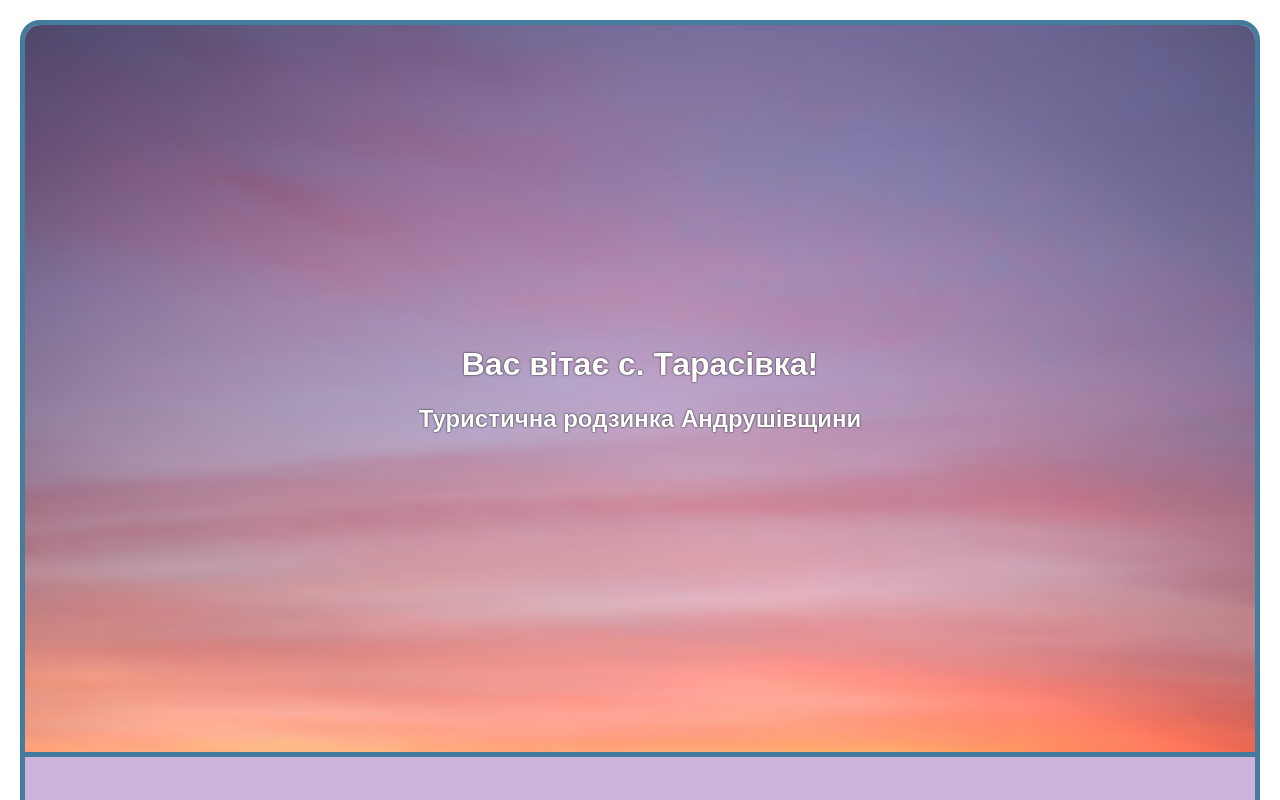
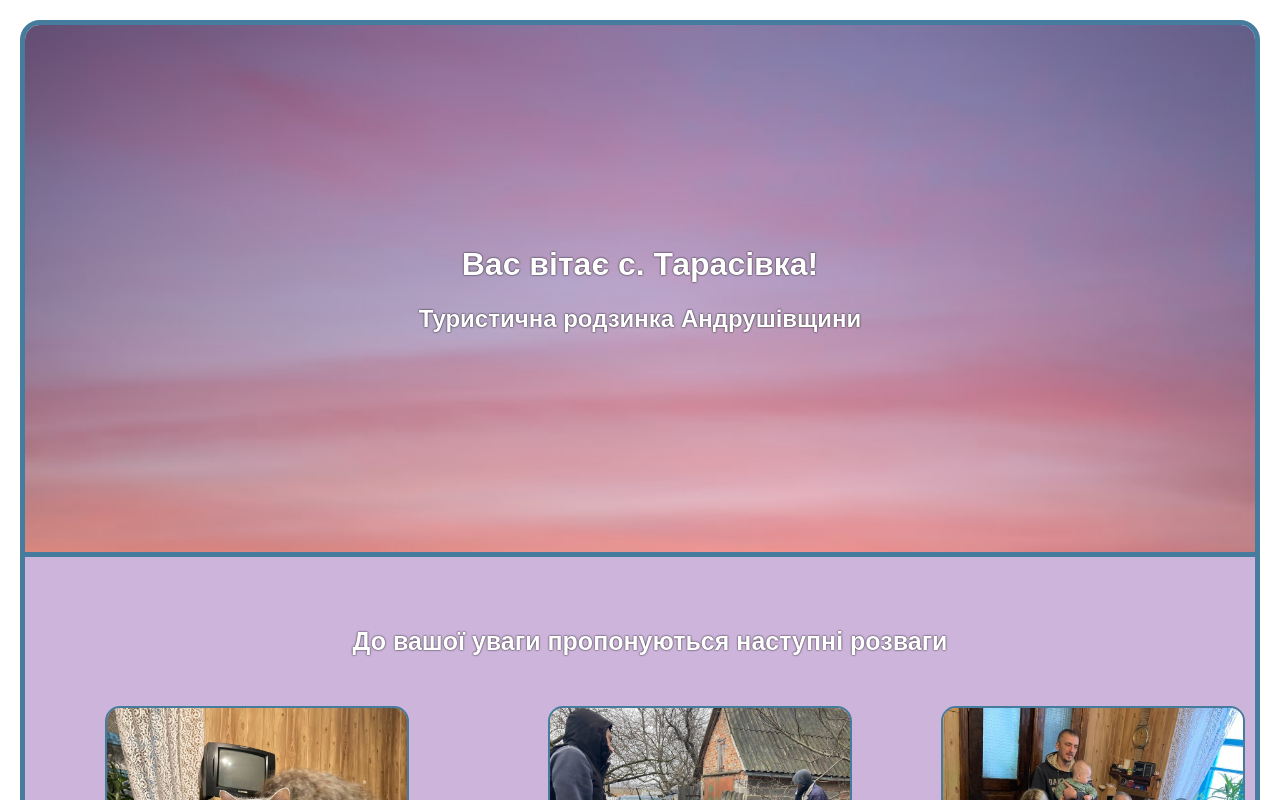
Before and after one commit to springdmitry/cooler_tarasivka, a website built with Vite: page index.html in a window 1280 px wide. Shown: the top 800 px of the page. Built offline with nearby package versions, Linux system fonts and the light colour scheme.

Commit message:
Update styles.css

```diff
--- a/styles.css
+++ b/styles.css
@@ -20,7 +20,7 @@ body {
 }
 
 #hero {
-    padding: 300px 0 300px;
+    padding: 200px 0 200px;
     background-image: url("images/sunset.jpg");
     background-size: cover;
     background-position: center;
```
